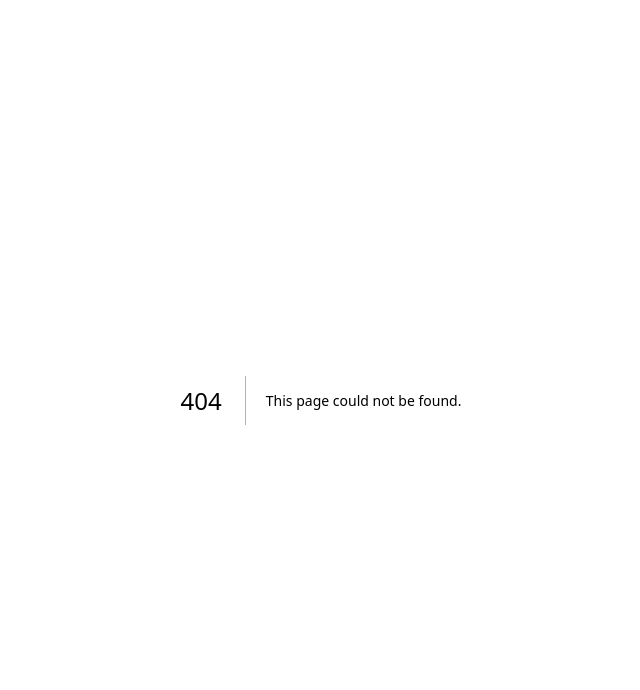
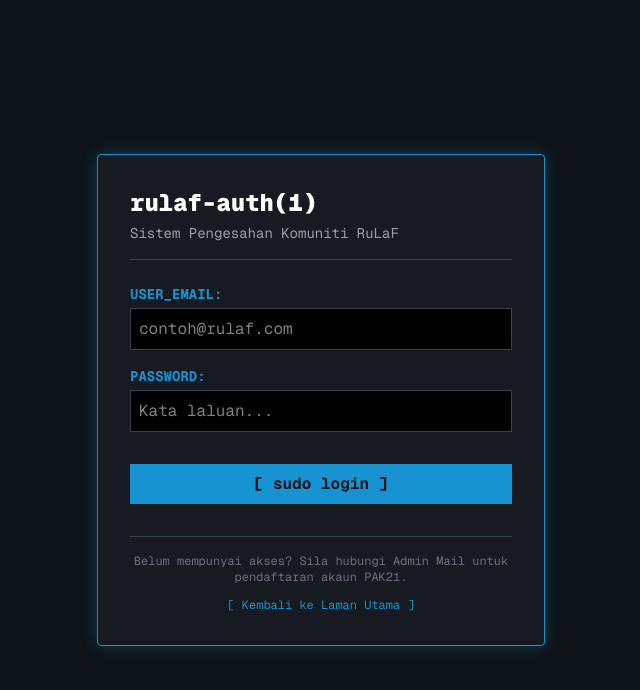
Before and after one commit to Barudy/rulaf-web, a Next.js app: page /login in a window 1280 px wide. Before the commit this address had no page. Shown: the top 690 px of the page, without its empty margins (319-959 px from the left). Built offline with nearby package versions, Linux system fonts and the light colour scheme; no server answers.

Commit message:
rulafhub v1.4-beta 5

```diff
--- /dev/null
+++ b/app/login/page.tsx
@@ -0,0 +1,89 @@
+'use client';
+import React, { useState } from 'react';
+import { supabase } from './../lib/supabaseClient';
+import { useRouter } from 'next/navigation';
+
+export default function LoginPage() {
+  const [email, setEmail] = useState('');
+  const [password, setPassword] = useState('');
+  const [errorMsg, setErrorMsg] = useState('');
+  const [isLoggingIn, setIsLoggingIn] = useState(false);
+  const router = useRouter();
+
+  const handleLogin = async (e: React.FormEvent) => {
+    e.preventDefault();
+    setIsLoggingIn(true);
+    setErrorMsg('');
+
+    const { data, error } = await supabase.auth.signInWithPassword({
+      email: email,
+      password: password,
+    });
+
+    if (error) {
+      setErrorMsg('[!] Akses Ditolak: E-mel atau kata laluan tidak tepat.');
+      setIsLoggingIn(false);
+    } else {
+      // Jika berjaya, sistem akan terus bawa pengguna ke halaman Repositori
+      router.push('/repo');
+    }
+  };
+
+  return (
+    <div className="min-h-screen bg-[#0F1419] text-[#A5B2D9] font-mono flex flex-col items-center justify-center p-6 selection:bg-[#1793D1] selection:text-white">
+      <div className="w-full max-w-md bg-[#171A21] p-8 border border-[#1793D1] shadow-[0_0_15px_rgba(23,147,209,0.3)] rounded-sm">
+
+        {/* Header Ala Terminal */}
+        <div className="border-b border-gray-700 pb-4 mb-6">
+          <h1 className="text-2xl font-black text-white">rulaf-auth(1)</h1>
+          <p className="text-gray-400 text-sm mt-1">Sistem Pengesahan Komuniti RuLaF</p>
+        </div>
+
+        {/* Borang Log Masuk */}
+        <form onSubmit={handleLogin} className="flex flex-col gap-4">
+          <div>
+            <label className="text-[#1793D1] font-bold text-sm block mb-1">USER_EMAIL:</label>
+            <input
+              type="email"
+              value={email}
+              onChange={(e) => setEmail(e.target.value)}
+              className="w-full p-2 bg-black border border-gray-700 text-white outline-none focus:border-[#1793D1]"
+              placeholder="contoh@rulaf.com"
+              required
+            />
+          </div>
+
+          <div>
+            <label className="text-[#1793D1] font-bold text-sm block mb-1">PASSWORD:</label>
+            <input
+              type="password"
+              value={password}
+              onChange={(e) => setPassword(e.target.value)}
+              className="w-full p-2 bg-black border border-gray-700 text-white outline-none focus:border-[#1793D1]"
+              placeholder="Kata laluan..."
+              required
+            />
+          </div>
+
+          {errorMsg && <p className="text-red-500 text-xs font-bold animate-pulse">{errorMsg}</p>}
+
+          <button
+            type="submit"
+            disabled={isLoggingIn}
+            className="mt-4 w-full bg-[#1793D1] text-[#0F1419] font-bold py-2 hover:bg-blue-400 transition-colors disabled:bg-gray-600 disabled:text-gray-300"
+          >
+            {isLoggingIn ? 'Authenticating...' : '[ sudo login ]'}
+          </button>
+        </form>
+
+        {/* Bantuan / Footer */}
+        <div className="mt-8 pt-4 border-t border-gray-700 text-center text-xs text-gray-500">
+          <p>Belum mempunyai akses? Sila hubungi Admin Mail untuk pendaftaran akaun PAK21.</p>
+          <a href="/" className="text-[#1793D1] hover:underline mt-3 inline-block">
+            [ Kembali ke Laman Utama ]
+          </a>
+        </div>
+      </div>
+    </div>
+  );
+}
--- a/app/page.tsx
+++ b/app/page.tsx
@@ -65,6 +65,7 @@ export default function HomePage() {
           <a href="/semakan" className="text-[#1793D1] hover:underline">Semakan Markah</a>
           <a href="/docs" className="text-[#1793D1] hover:underline">Dokumentasi</a>
           <a href="/repo" className="text-[#1793D1] hover:underline">Repositori & Forum</a>
+          <a href="/login" className="text-[#1793D1] border border-[#1793D1] px-3 py-1 rounded hover:bg-[#1793D1] hover:text-[#0F1419] transition-colors">Log Masuk</a>
         </div>
       </nav>
 
```
